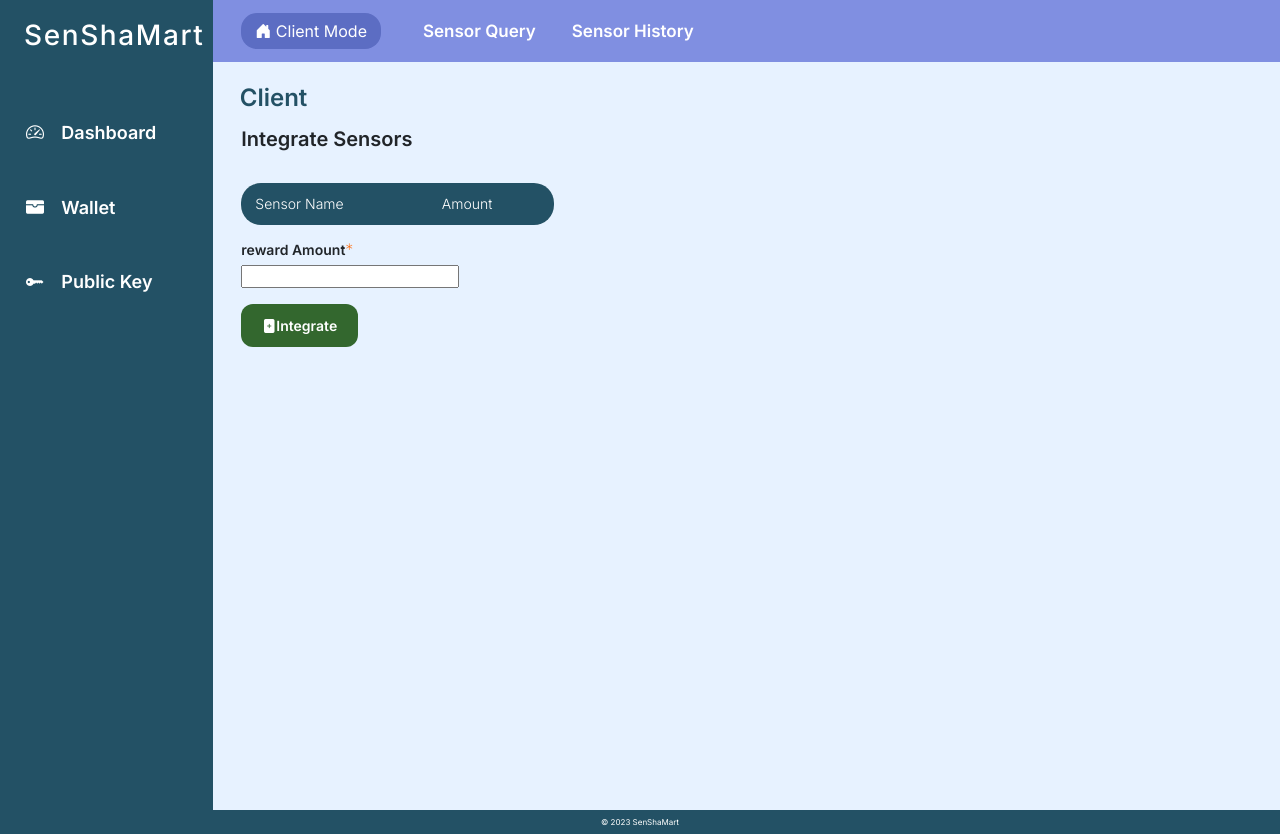
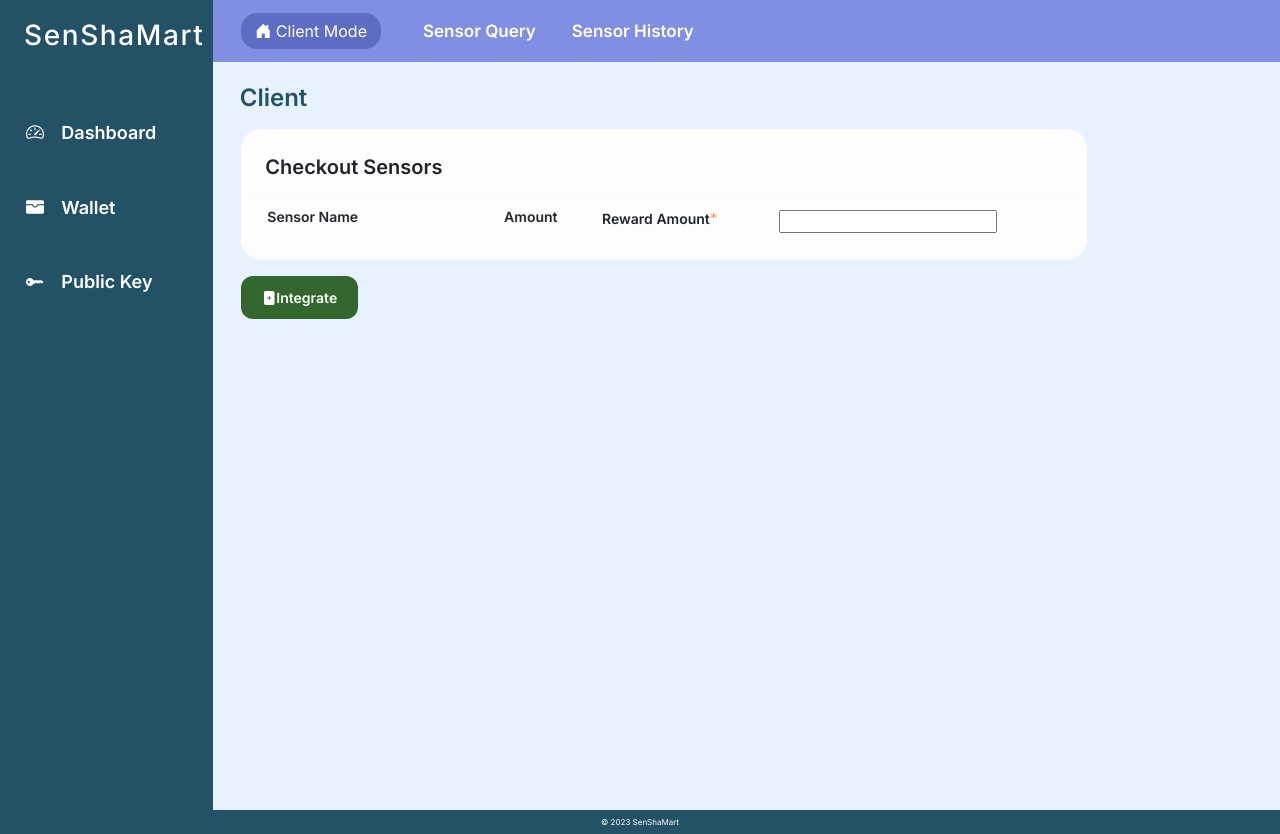
Before and after one commit to sampathmedawatta/SheShaMartDash, a React (Create React App) app: page /integrate in a window 1280 px wide. Built offline with nearby package versions, Linux system fonts and the light colour scheme.

Commit message:
update integrate page content

```diff
--- a/src/components/Integrate.js
+++ b/src/components/Integrate.js
@@ -68,26 +68,21 @@ function Integrate() {
       <div className="row">
         <div className="col-12">
           <br />
-          <div className="col-4">
-            <div className="page-title">Integrate Sensors</div>
-            <br></br>
-
+          <div className="col-10">
             {response.status && (
               <div
                 className="alert alert-success alert-dismissible fade show"
                 role="alert"
               >
-                Sensor Intergrated Successfully.
+                Sensor Integrated Successfully.
               </div>
             )}
-            <table className="table table-light">
-              <thead>
-                <tr>
+            <table className="table table-light checkout">
+              <br></br>
+              <div className="page-title checkout">Checkout Sensors</div>
+              <tbody>
                 <th>Sensor Name</th>
                 <th>Amount</th>
-                </tr>
-              </thead>
-              <tbody>
                 {sensorList &&
                   Object.keys(sensorList).map((item, key) => (
                     <tr key={key}>
@@ -108,11 +103,11 @@ function Integrate() {
                       </td>
                     </tr>
                   ))}
-              </tbody>
-            </table>
 
-            <div className="form-group">
-              <label htmlFor="rewardAmount">reward Amount</label>
+                <th>
+                  <label htmlFor="rewardAmount">Reward Amount</label>
+                </th>
+                <td>
                   <input
                     type="number"
                     min={1}
@@ -122,7 +117,10 @@ function Integrate() {
                       handleRewardAmountChange(e.target.value);
                     }}
                   />
-            </div>
+                </td>
+              </tbody>
+            </table>
+
             <button
               type="submit"
               onClick={handleIntegrate}
```
Lines whose indentation alone changed are shown as unchanged.
